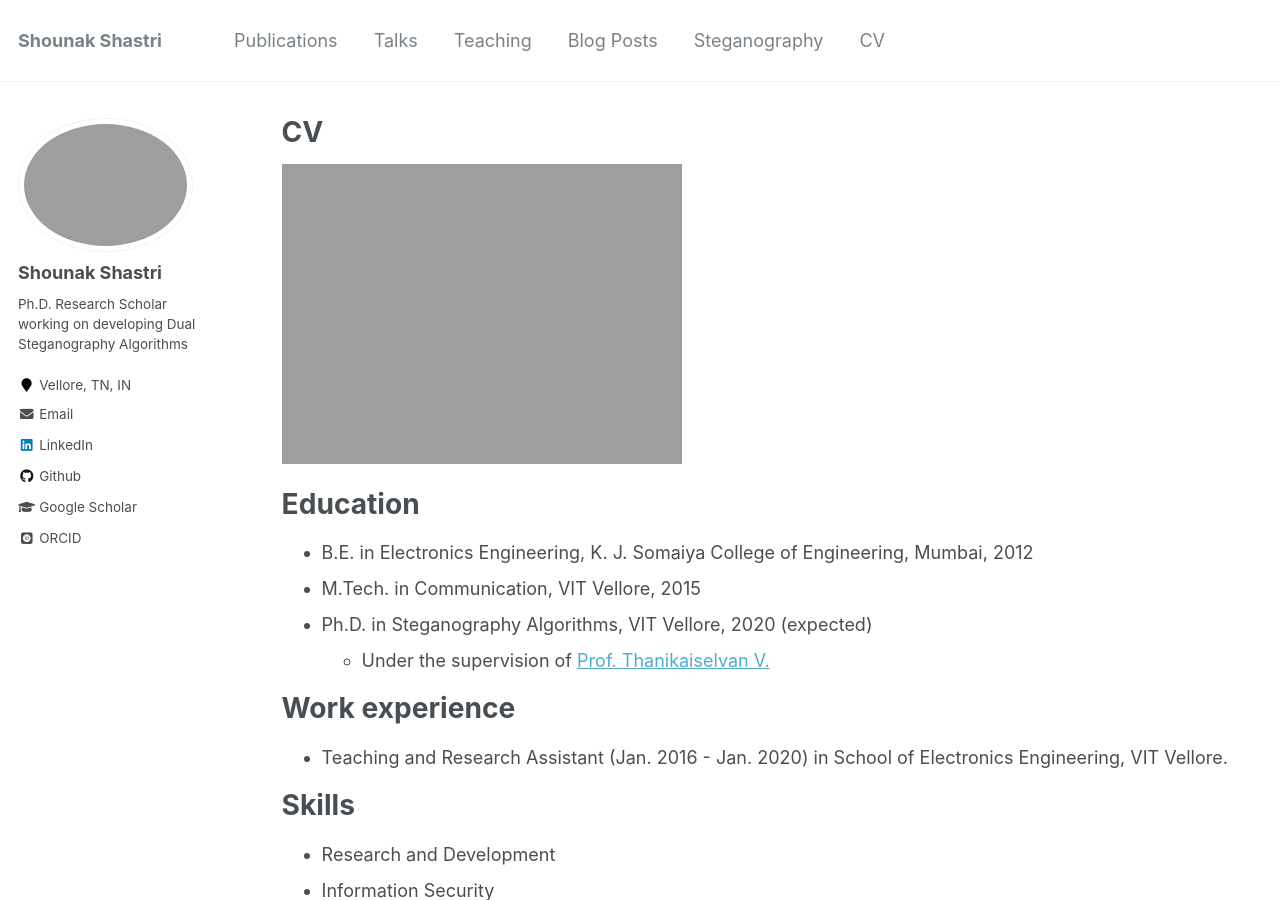
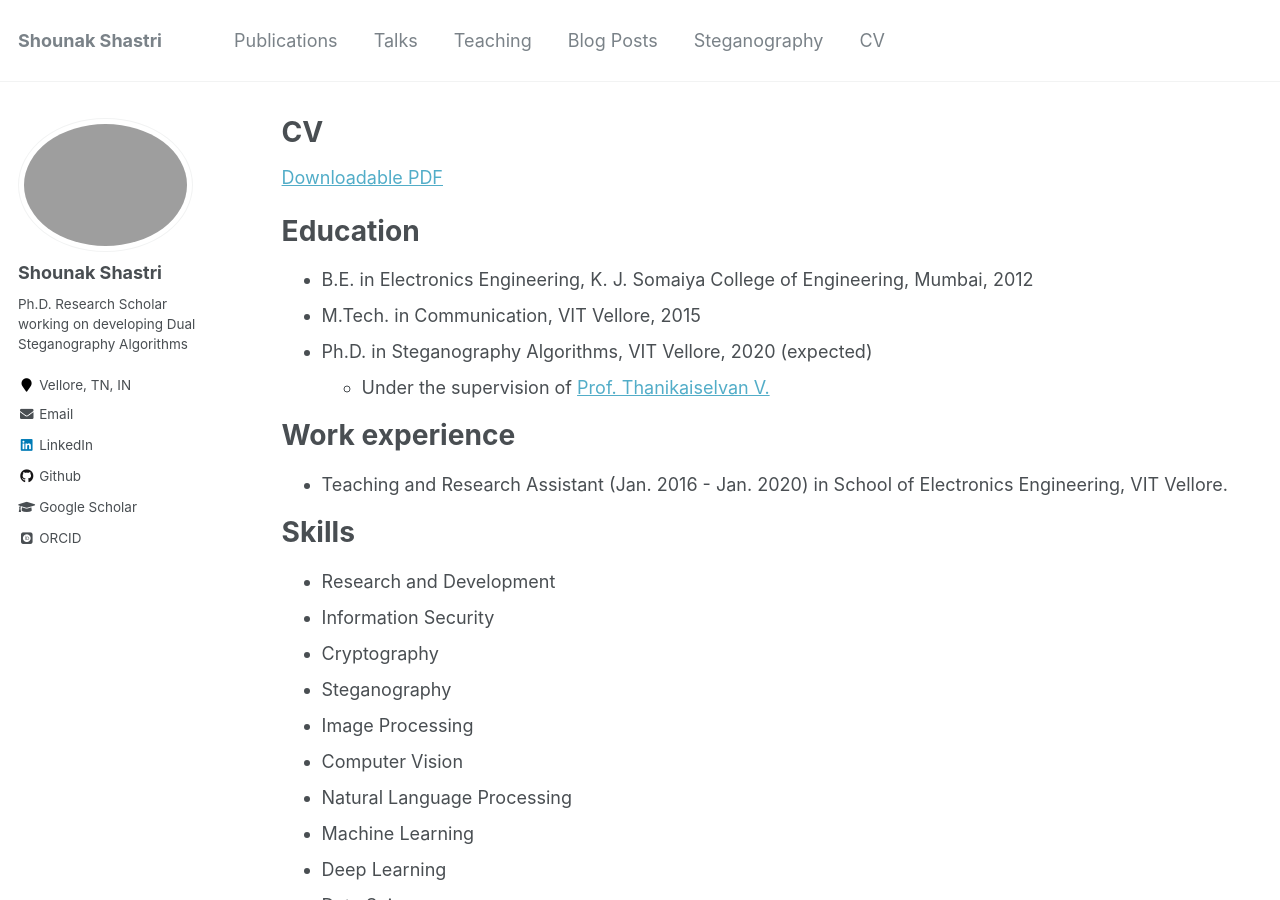
Before and after one commit to shounakshastri/shounakshastri.github.io, a Jekyll site: the page built from _pages/cv.md, in a window 1280 px wide and 900 px high. Built offline with Jekyll 4.4.1, drawn with Linux system fonts in a browser that asks for light colours; some web fonts are replaced.

Commit message:
resume download

```diff
--- a/_pages/cv.md
+++ b/_pages/cv.md
@@ -10,7 +10,7 @@ redirect_from:
 
 {% include base_path %}
 
-![Downloadable PDF](https://shounakshastri.github.io/files/Shounak_Shastri_Resume.pdf)
+[Downloadable PDF](https://shounakshastri.github.io/files/Shounak_Shastri_Resume.pdf)
 
 Education
 ======
```
